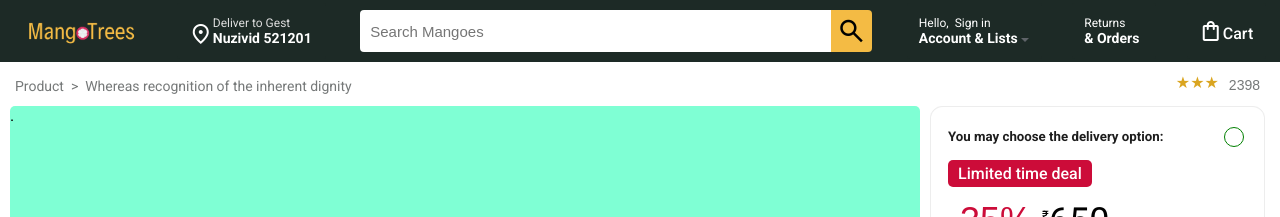
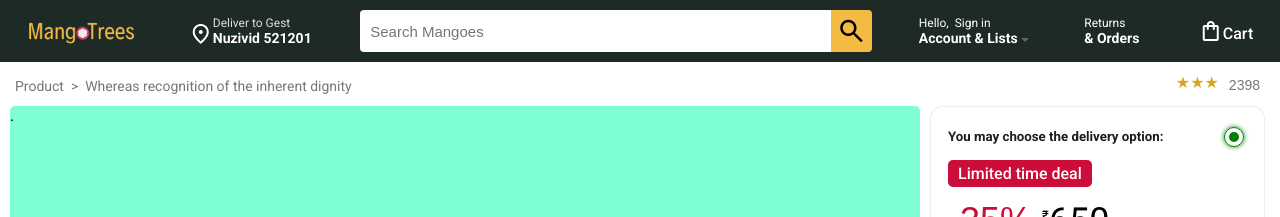
Before and after one commit to abhiram418/mangotrees-UI, an Angular app: page /product/1 in a window 1280 px wide. Shown: the top 217 px of the page. Built offline with nearby package versions, Linux system fonts and the light colour scheme.

Commit message:
deliveryOption updated

```diff
--- a/src/app/Product/product-view/product-view.component.html
+++ b/src/app/Product/product-view/product-view.component.html
@@ -21,9 +21,10 @@
         <div class="image">.</div>
 
         <div class="blur product-payment-view">
+
             <div class="product-payment-view-top">
                 <div class="select-product-payment">
-                    <input type="radio">
+                    <input type="radio" name="deliveryOption" value="delivery" [(ngModel)]="selectedDeliveryOption">
                 </div>
                 <div class="delivery-title">
                     <h5 style="margin: 0px;margin-bottom: 16px;color: rgba(0, 0, 0, 0.888);">You may choose the delivery option:</h5>
@@ -50,7 +51,7 @@
                     <a *ngIf="data.Availability">{{data.Available}}</a>
                 </div>
                 <div class="quantity">
-                    <select [(ngModel)]="selectedOption">
+                    <select [(ngModel)]="temp">
                         <option *ngFor="let option of options" [value]="option.id" [disabled]="option.disabled">
                           {{ option.value }}
                         </option>
@@ -68,7 +69,7 @@
 
             <div class="product-payment-view-bottom">
                 <div class="select-product-payment">
-                    <input type="radio">
+                    <input type="radio" name="deliveryOption" value="pickUp" [(ngModel)]="selectedDeliveryOption">
                 </div>
                 <div class="delivery-title">
                     <h5 style="margin: 0px;">You may choose the pick-up option:</h5>
--- a/src/app/Product/product-view/product-view.component.ts
+++ b/src/app/Product/product-view/product-view.component.ts
@@ -20,7 +20,8 @@ export class ProductViewComponent {
 
   data:ProductViewItemData= new ProductViewItemData();
   customerData:CustomerData = new CustomerData();
-  selectedOption: number;
+  selectedDeliveryOption: string = "delivery";
+  temp:number | undefined;
 
   options = [
     { id: 0, value: "QTY", disabled: true },
@@ -45,7 +46,7 @@ export class ProductViewComponent {
     // this.customerData.AddressList[0].City = "abhi";
     // this.customerData.AddressList[0].Pincode = 521201;
 
-    this.selectedOption = this.options[0].id;
+    this.temp = this.options[0].id;
 
     // this.data.Available = "Only one left";
 
```
